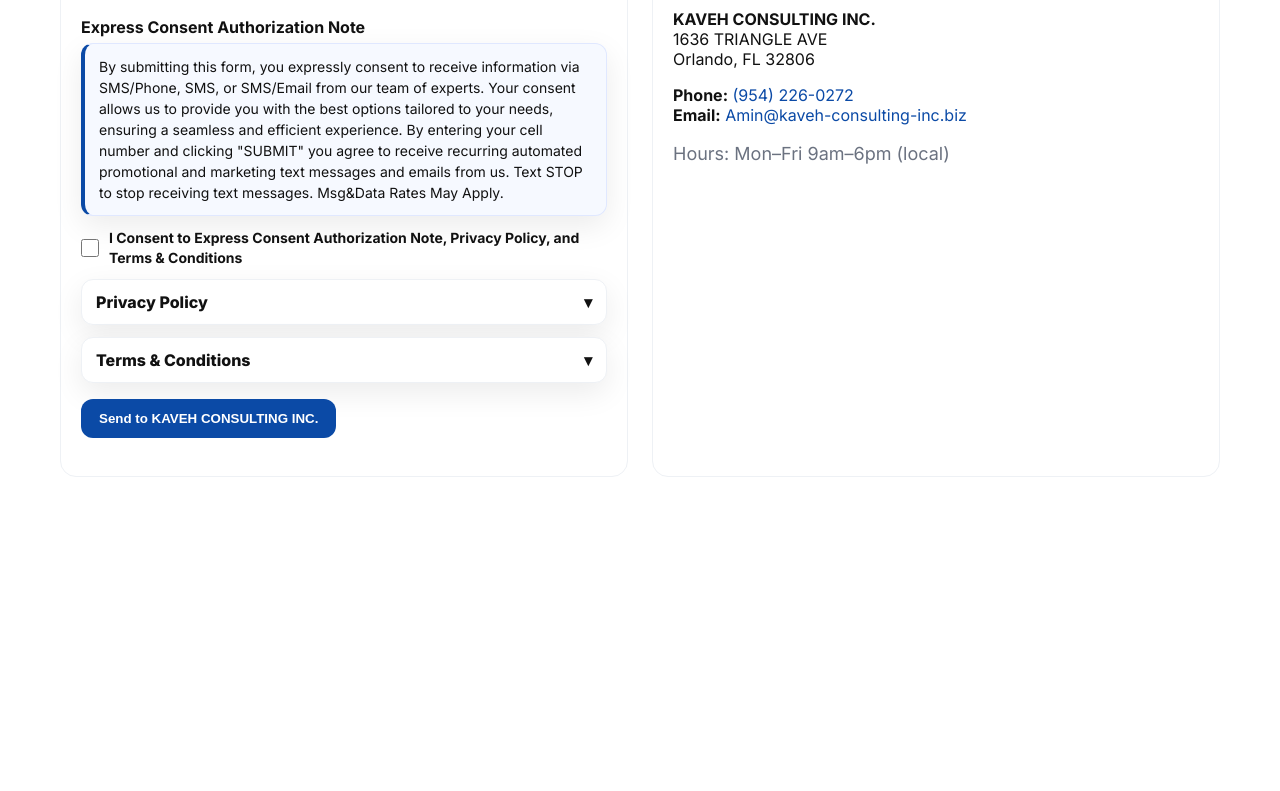
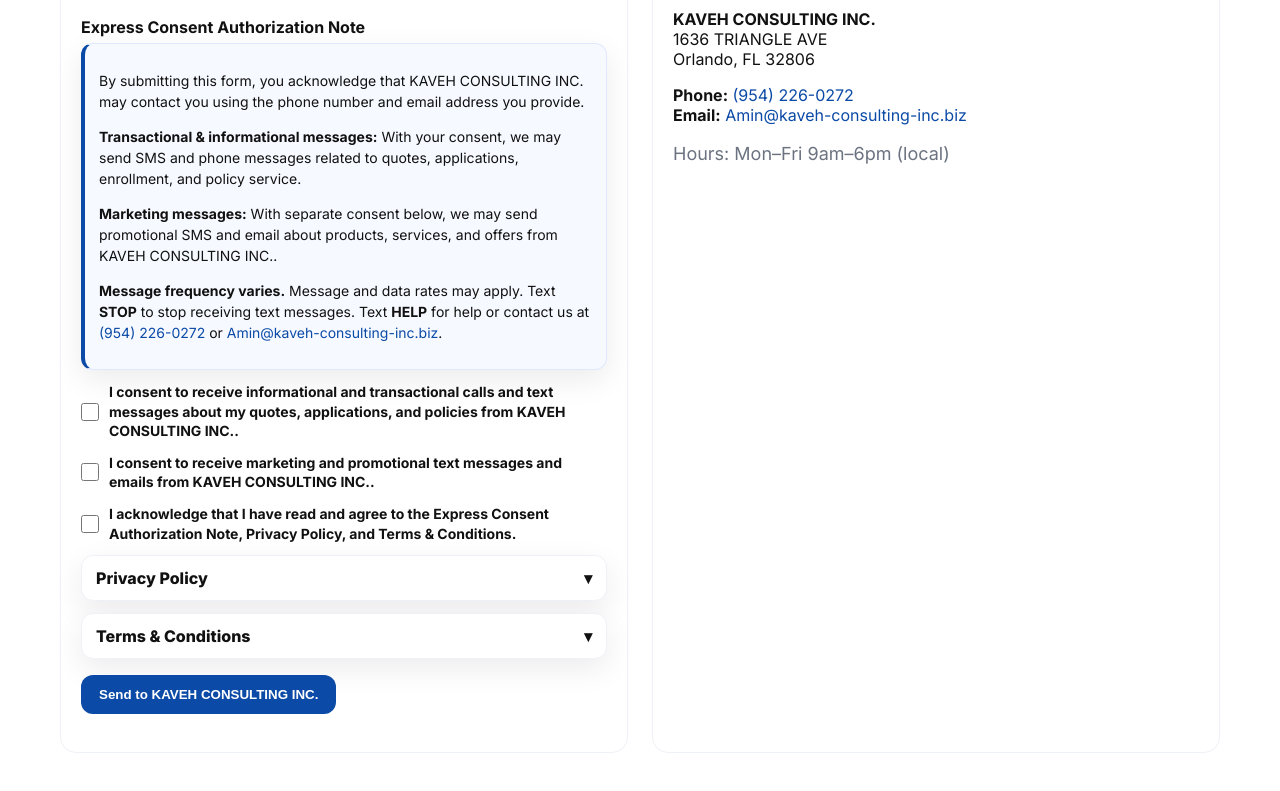
Before and after one commit to still62bronzes/kaveh-consulting-inc.biz, a plain HTML site: page index.html in a window 1280 px wide. Shown: the part 3997-4788 px from the top of the page. Before the commit the page ends 4642 px from the top, so only its background shows below. Drawn offline with Linux system fonts and the light colour scheme.

Commit message:
Update index.html - Express Consent Authorization

```diff
--- a/index.html
+++ b/index.html
@@ -487,14 +487,79 @@
           </div>
 
           <!-- Express Consent Authorization (required) -->
+         <!-- Express Consent Authorization -->
 <div class="legal-sections" style="margin-top:16px">
   <h4>Express Consent Authorization Note</h4>
   <div id="express-consent-note" class="consent-card">
-              By submitting this form, you expressly consent to receive information via SMS/Phone, SMS, or SMS/Email from our team of experts. Your consent allows us to provide you with the best options tailored to your needs, ensuring a seamless and efficient experience. By entering your cell number and clicking "SUBMIT" you agree to receive recurring automated promotional and marketing text messages and emails from us. Text STOP to stop receiving text messages. Msg&Data Rates May Apply.
+    <p>
+      By submitting this form, you acknowledge that KAVEH CONSULTING INC. may contact you
+      using the phone number and email address you provide.
+    </p>
+    <p>
+      <strong>Transactional &amp; informational messages:</strong> With your consent, we may send
+      SMS and phone messages related to quotes, applications, enrollment, and policy service.
+    </p>
+    <p>
+      <strong>Marketing messages:</strong> With separate consent below, we may send promotional
+      SMS and email about products, services, and offers from KAVEH CONSULTING INC..
+    </p>
+    <p>
+      <strong>Message frequency varies.</strong> Message and data rates may apply.
+      Text <strong>STOP</strong> to stop receiving text messages.
+      Text <strong>HELP</strong> for help or contact us at
+      <a href="tel:(954) 226-0272">(954) 226-0272</a> or
+      <a href="mailto:Amin@kaveh-consulting-inc.biz">Amin@kaveh-consulting-inc.biz</a>.
+    </p>
   </div>
+
+  <!-- Separate opt-in checkboxes -->
   <div class="consent-line">
-            <input type="checkbox" id="consent" name="consent" required aria-describedby="express-consent-note">
-            <label for="consent"><b>I Consent to Express Consent Authorization Note, Privacy Policy, and Terms & Conditions</b></label>
+    <input
+      type="checkbox"
+      id="consent-transactional"
+      name="consent_transactional"
+      required
+      aria-describedby="express-consent-note"
+    >
+    <label for="consent-transactional">
+      <strong>
+        I consent to receive informational and transactional calls and text messages
+        about my quotes, applications, and policies from KAVEH CONSULTING INC..
+      </strong>
+    </label>
+  </div>
+
+  <div class="consent-line">
+    <input
+      type="checkbox"
+      id="consent-marketing"
+      name="consent_marketing"
+      required
+      aria-describedby="express-consent-note"
+    >
+    <label for="consent-marketing">
+      <strong>
+        I consent to receive marketing and promotional text messages and emails
+        from KAVEH CONSULTING INC..
+      </strong>
+    </label>
+  </div>
+
+  <!-- Legal acceptance -->
+  <div class="consent-line">
+    <input
+      type="checkbox"
+      id="consent-terms"
+      name="consent_terms"
+      required
+      aria-describedby="privacy-policy-copy terms-conditions-copy"
+    >
+    <label for="consent-terms">
+      <strong>
+        I acknowledge that I have read and agree to the Express Consent Authorization Note,
+        Privacy Policy, and Terms &amp; Conditions.
+      </strong>
+    </label>
   </div>
 
             <!-- Privacy Policy dropdown -->
```
Lines whose indentation alone changed are shown as unchanged.
